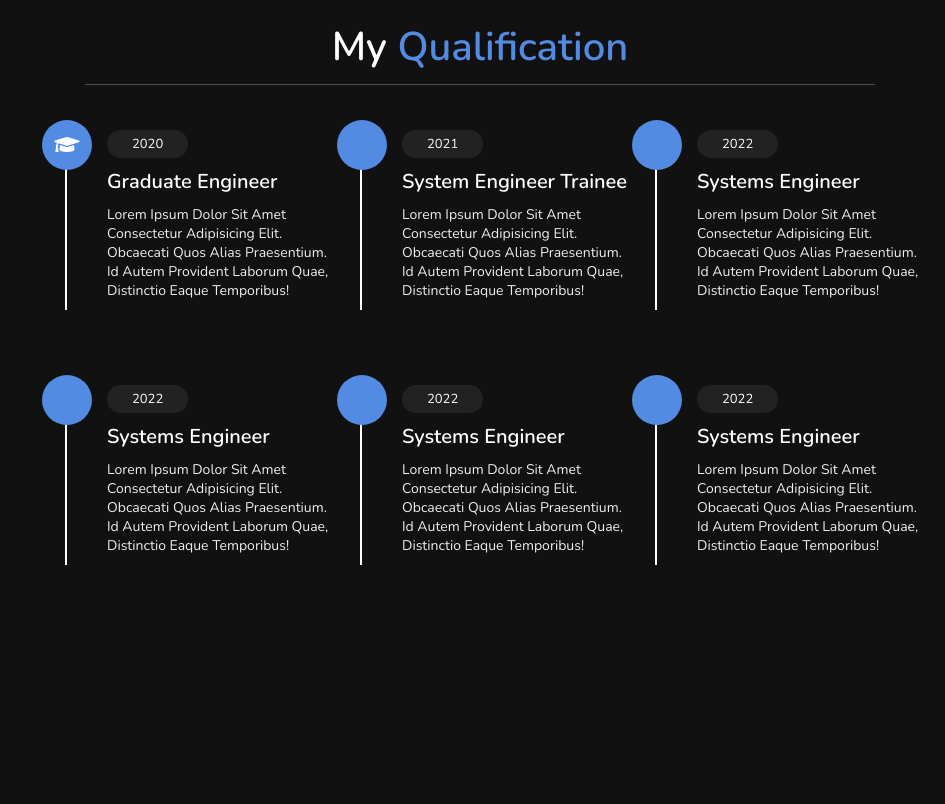
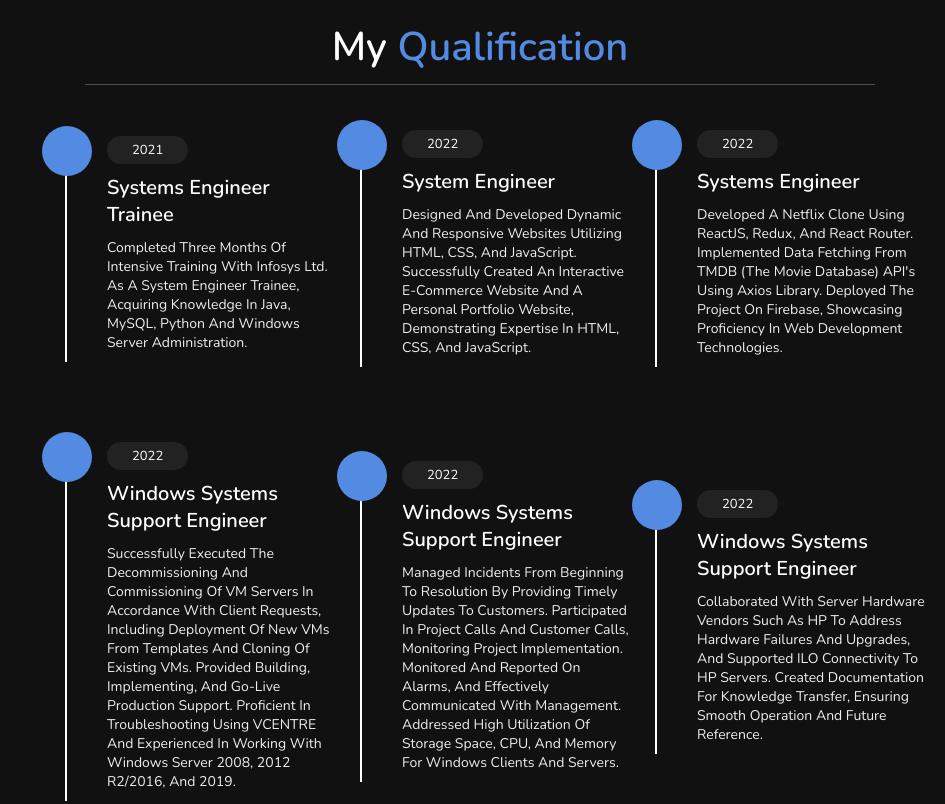
Before and after one commit to thakurshubhangi999/PortfolioWebiste, a plain HTML site: page index.html in a window 1280 px wide. Shown: the part 1600-2404 px from the top of the page, without its empty margins (335-1280 px from the left). Drawn offline with nearby package versions, Linux system fonts and the light colour scheme.

```diff
--- a/index.html
+++ b/index.html
@@ -1,5 +1,6 @@
 <!DOCTYPE html>
 <html lang="en">
+
 <head>
     <meta charset="UTF-8">
     <meta name="viewport" content="width=device-width, initial-scale=1.0">
@@ -12,6 +13,7 @@
     <link rel="stylesheet" href="css/style.css">
 
 </head>
+
 <body>
 
     <!-- header section starts  -->
@@ -70,13 +72,14 @@
                 <h3> <span> qualification : </span> Bachelor of Engineering </h3>
                 <h3> <span> post : </span> Systems engineer </h3>
                 <h3> <span> language : </span> english, hindi, kannada, marathi. </h3>
-        <a href="https://drive.google.com/uc?export=download&id=1s8ZIcP1T06KRGKOPEQgFokwy5Nhh380A"><button class="btn"> download CV <i class="fas fa-download"></i> </button></a>
+                <a href="https://drive.google.com/uc?export=download&id=1_Iqj9C0QFUcLqBDB3N39t2rbGbqZzSum"><button
+                        class="btn"> download CV <i class="fas fa-download"></i> </button></a>
             </div>
 
             <div class="counter">
 
                 <div class="box">
-            <span>1.5+</span>
+                    <span>1.6+</span>
                     <h3>years of experience</h3>
                 </div>
 
@@ -109,45 +112,59 @@
         <div class="box-container">
 
             <div class="box">
-        <i class="fas fa-graduation-cap"></i>
-        <span>2020</span>
-        <h3>graduate engineer</h3>
-        <p>Lorem ipsum dolor sit amet consectetur adipisicing elit. Obcaecati quos alias praesentium. Id autem provident laborum quae, distinctio eaque temporibus!</p>
+                <i class="fa-solid fa-laptop"></i>
+                <span>2021</span>
+                <h3>systems engineer trainee</h3>
+                <p>Completed three months of intensive training with Infosys Ltd. as a System Engineer Trainee,
+                    acquiring knowledge in Java, MySQL, python and windows server administration.</p>
             </div>
 
             <div class="box">
                 <i class="fa-solid fa-laptop"></i>
-        <span>2021</span>
-        <h3>System Engineer trainee</h3>
-        <p>Lorem ipsum dolor sit amet consectetur adipisicing elit. Obcaecati quos alias praesentium. Id autem provident laborum quae, distinctio eaque temporibus!</p>
+                <span>2022</span>
+                <h3>System Engineer </h3>
+                <p>Designed and developed dynamic and responsive websites utilizing HTML, CSS, and JavaScript.
+                    Successfully created an interactive e-commerce website and a personal portfolio website,
+                    demonstrating expertise in HTML, CSS, and JavaScript.</p>
             </div>
 
             <div class="box">
                 <i class="fa-solid fa-laptop"></i>
                 <span>2022</span>
                 <h3>Systems Engineer</h3>
-        <p>Lorem ipsum dolor sit amet consectetur adipisicing elit. Obcaecati quos alias praesentium. Id autem provident laborum quae, distinctio eaque temporibus!</p>
+                <p>Developed a Netflix clone using ReactJS, Redux, and React Router. Implemented data fetching from TMDB
+                    (The Movie Database) API's using Axios library. Deployed the project on Firebase, showcasing
+                    proficiency in web development technologies.</p>
             </div>
 
             <div class="box">
                 <i class="fa-solid fa-laptop"></i>
                 <span>2022</span>
-        <h3>systems engineer</h3>
-        <p>Lorem ipsum dolor sit amet consectetur adipisicing elit. Obcaecati quos alias praesentium. Id autem provident laborum quae, distinctio eaque temporibus!</p>
+                <h3>windows systems support engineer</h3>
+                <p>Successfully executed the decommissioning and commissioning of VM servers in accordance with client
+                    requests, including deployment of new VMs from templates and cloning of existing VMs. Provided
+                    building, implementing, and go-live production support. Proficient in troubleshooting using VCENTRE
+                    and experienced in working with Windows Server 2008, 2012 R2/2016, and 2019.</p>
             </div>
 
             <div class="box">
                 <i class="fa-solid fa-laptop"></i>
                 <span>2022</span>
-        <h3>systems engineer</h3>
-        <p>Lorem ipsum dolor sit amet consectetur adipisicing elit. Obcaecati quos alias praesentium. Id autem provident laborum quae, distinctio eaque temporibus!</p>
+                <h3>windows systems support engineer</h3>
+                <p>Managed incidents from beginning to resolution by providing timely updates to customers. Participated
+                    in project calls and customer calls, monitoring project implementation. Monitored and reported on
+                    alarms, and effectively communicated with management. Addressed high utilization of storage space,
+                    CPU, and memory for Windows clients and servers.</p>
             </div>
 
             <div class="box">
                 <i class="fa-solid fa-laptop"></i>
                 <span>2022</span>
-        <h3>systems engineer</h3>
-        <p>Lorem ipsum dolor sit amet consectetur adipisicing elit. Obcaecati quos alias praesentium. Id autem provident laborum quae, distinctio eaque temporibus!</p>
+                <h3>windows systems support engineer</h3>
+                <p>Collaborated with server hardware vendors such as HP to address hardware failures and upgrades, and
+                    supported ILO connectivity to HP servers. Created documentation for knowledge transfer, ensuring
+                    smooth operation and future reference.
+                </p>
             </div>
 
         </div>
@@ -216,7 +233,7 @@
 
                 <div class="info">
                     <h3> <i class="fas fa-envelope"></i> thakurshubhangi999@gmail.com </h3>
-            <h3> <i class="fas fa-phone"></i> 91+ 9108818955 </h3>
+                    <h3> <i class="fas fa-phone"></i> +91 9108818955 </h3>
                     <h3> <i class="fas fa-map-marker-alt"></i> Bidar, India - 585328. </h3>
                 </div>
 
@@ -254,4 +271,5 @@
 
 
 </body>
+
 </html>
```
Lines whose indentation alone changed are shown as unchanged.
